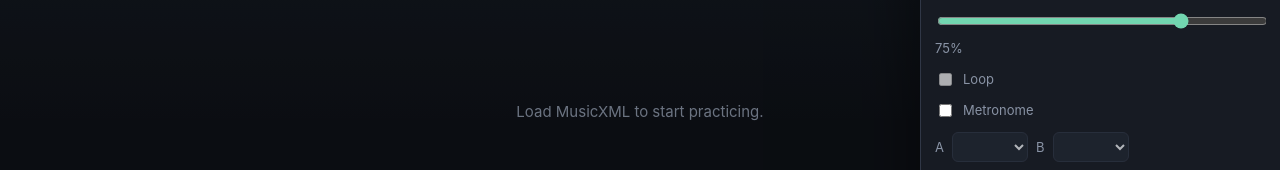
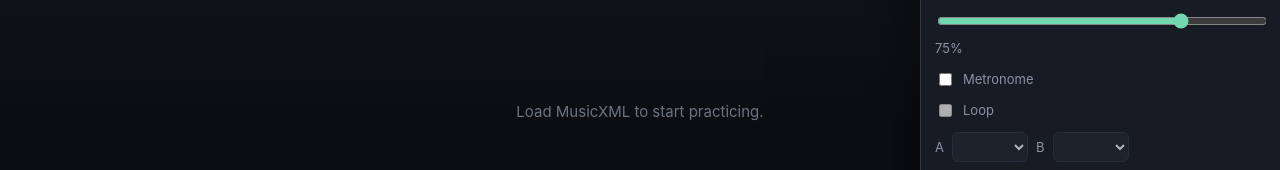
Before and after one commit to kq5y/clefline, a React (Vite) app: page / in a window 1280 px wide. Both pictures are taken after a click on the button "Practice". Shown: the part 249-419 px from the top of the page. Built offline with nearby package versions, Linux system fonts and the light colour scheme.

Commit message:
Reorder practice toggles

```diff
--- a/src/components/Controls.tsx
+++ b/src/components/Controls.tsx
@@ -328,19 +328,19 @@ export const Controls = memo(function Controls() {
             <label className="toggle-control">
               <input
                 type="checkbox"
+                checked={settings.metronomeEnabled}
+                onChange={(event) => updateSettings({ metronomeEnabled: event.target.checked })}
+              />
+              Metronome
+            </label>
+            <label className="toggle-control">
+              <input
+                type="checkbox"
                 checked={settings.loopEnabled}
                 disabled={!score}
                 onChange={(event) => updateSettings({ loopEnabled: event.target.checked })}
               />
               Loop
-            </label>
-            <label className="toggle-control">
-              <input
-                type="checkbox"
-                checked={settings.metronomeEnabled}
-                onChange={(event) => updateSettings({ metronomeEnabled: event.target.checked })}
-              />
-              Metronome
             </label>
             <div className="range-row">
               <label className="select-control">
```
